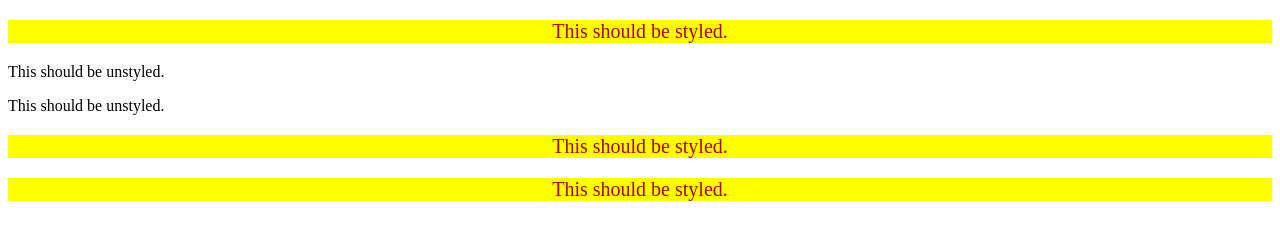
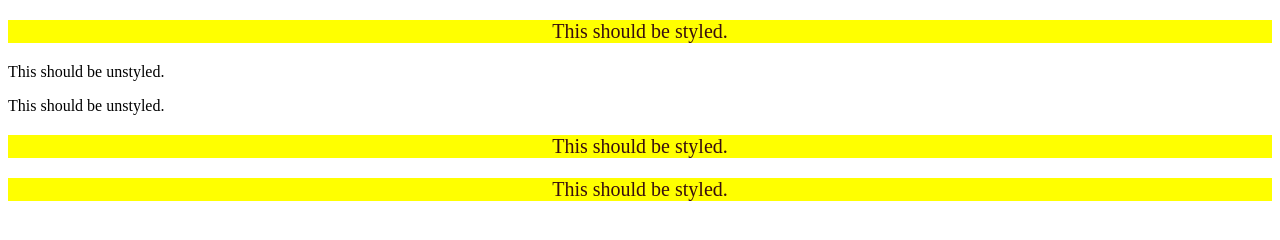
Before and after one commit to lmicha/theOdinProject, a plain HTML site: page cssFoundations/intro-to-css-excercises/05-descendant-combinator/index.html in a window 1280 px wide. Drawn offline with Linux system fonts and the light colour scheme.

Commit message:
fifth excercise

```diff
--- a/cssFoundations/intro-to-css-excercises/05-descendant-combinator/style.css
+++ b/cssFoundations/intro-to-css-excercises/05-descendant-combinator/style.css
@@ -2,7 +2,7 @@
 
 .container .text {
     background-color: yellow;
-    color:#B30000;
+    color: #380e0e;
     font-size: 20px;
     text-align: center;
 }
```
